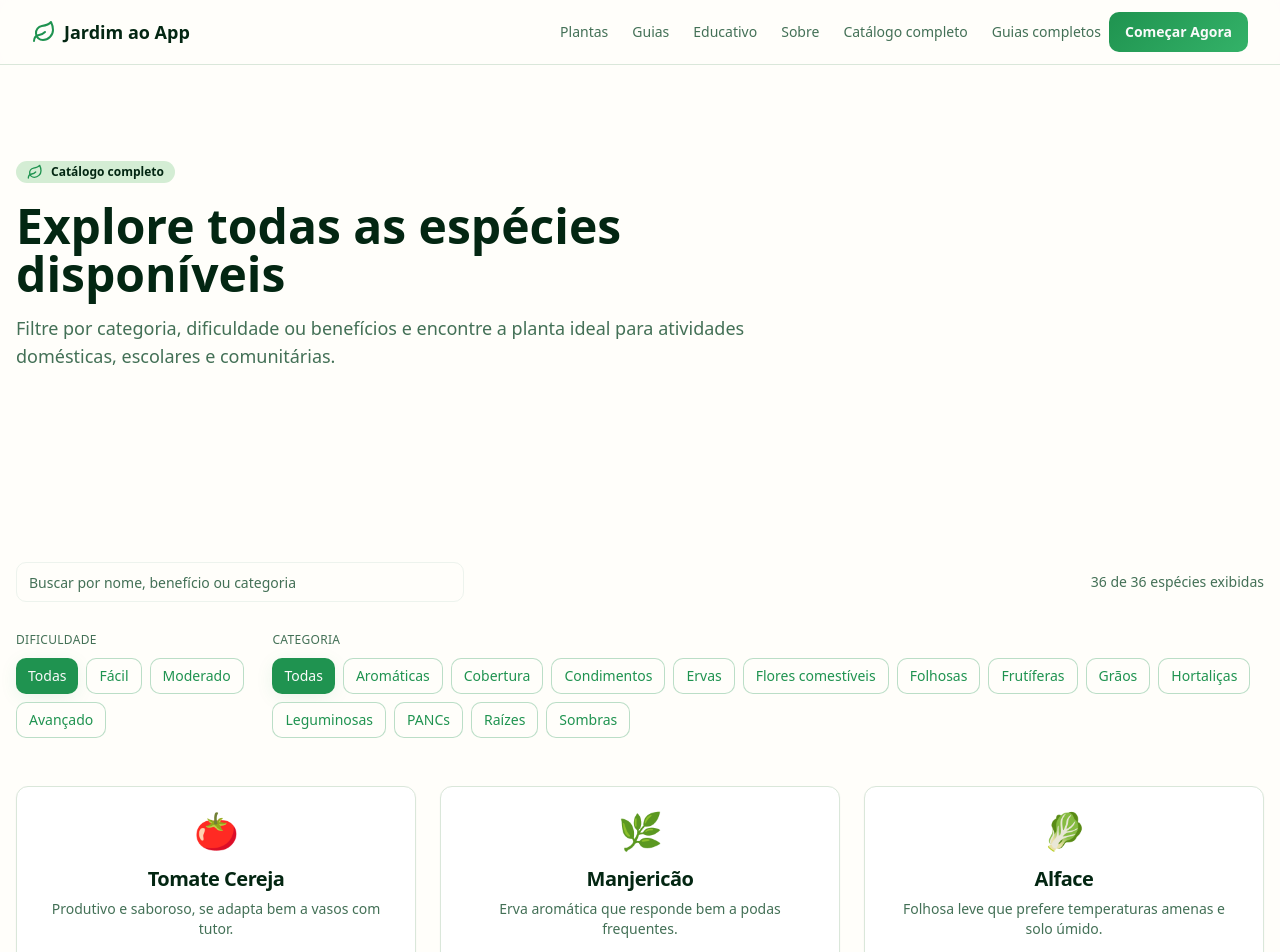
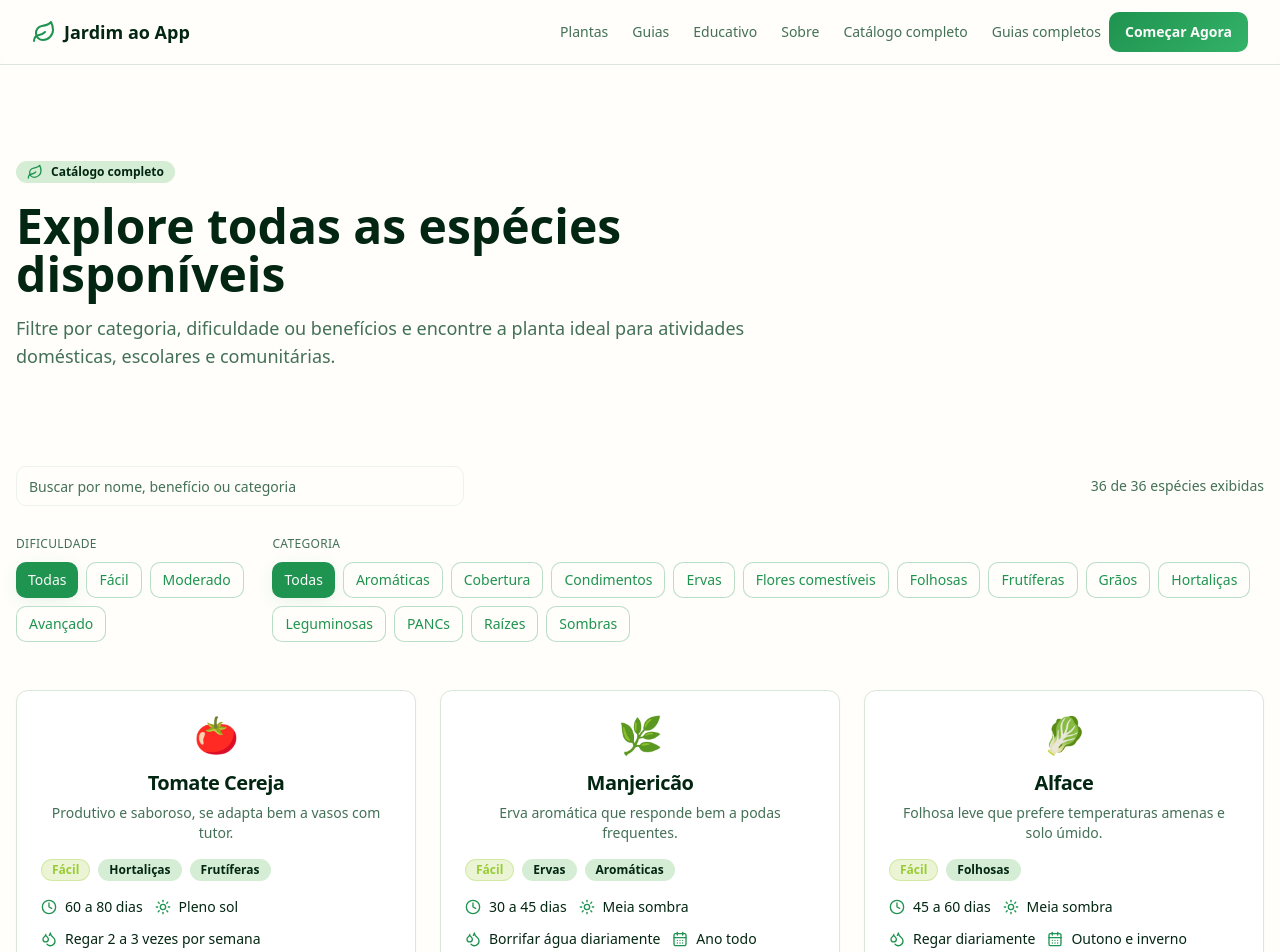
Before and after one commit to Luanvictordev/Jardim-Ao-APP, a React (Vite) app: page /catalogo in a window 1280 px wide. Shown: the top 952 px of the page. Built offline with nearby package versions, Linux system fonts and the light colour scheme; the HTML template or start-up script is replaced by a standard one.

Commit message:
Ajustes de espaçamento nas seções

```diff
--- a/src/components/PlantCatalog.tsx
+++ b/src/components/PlantCatalog.tsx
@@ -32,6 +32,7 @@ type PlantCatalogProps = {
 
 const PlantCatalog = ({ variant = "embedded", showIntro = true }: PlantCatalogProps) => {
   const isEmbedded = variant === "embedded";
+  const sectionSpacing = isEmbedded ? "py-16 md:py-24" : "pt-0 pb-16 md:pb-24";
   const [difficultyFilter, setDifficultyFilter] = useState<DifficultyFilter>("Todas");
   const [categoryFilter, setCategoryFilter] = useState<string>("Todas");
   const [searchTerm, setSearchTerm] = useState("");
@@ -96,7 +97,7 @@ const PlantCatalog = ({ variant = "embedded", showIntro = true }: PlantCatalogPr
   const getGuideLink = (plant: Plant) => `/guias/${plant.id}`;
 
   return (
-    <section id="plantas" className="py-16 md:py-24">
+    <section id="plantas" className={sectionSpacing}>
       <div className="container px-4">
         {showIntro && (
           <div className="text-center space-y-4 mb-12">
--- a/src/pages/GuidesIndex.tsx
+++ b/src/pages/GuidesIndex.tsx
@@ -66,7 +66,7 @@ const GuidesIndex = () => {
           </div>
         </section>
 
-        <section className="py-16">
+        <section className="pt-0 pb-16 md:pb-24">
           <div className="container px-4 space-y-10">
             <div className="flex flex-col gap-6 lg:flex-row lg:items-center lg:justify-between">
               <div className="w-full lg:max-w-xl space-y-2">
```
